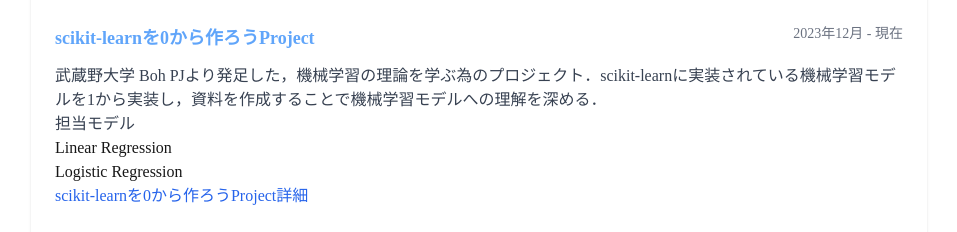
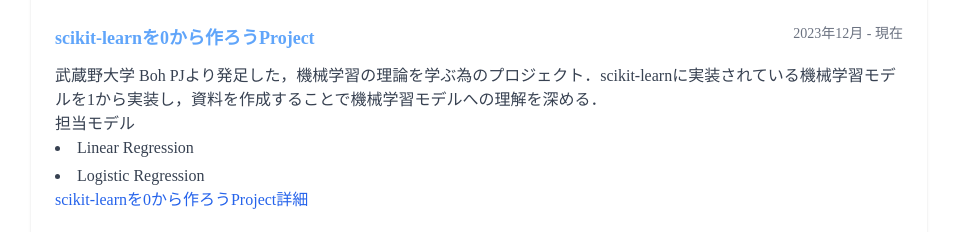
Before and after one commit to Takahashi-Kaisei/mypage, a Next.js app: page /profile in a window 1280 px wide. Shown: the part 1200-1432 px from the top of the page, without its empty margins (161-1118 px from the left). Built offline with nearby package versions, Linux system fonts and the light colour scheme.

Commit message:
プロフィールページの担当モデルを段落からリストに変更

```diff
--- a/src/app/profile/page.tsx
+++ b/src/app/profile/page.tsx
@@ -113,8 +113,10 @@
                 <p className="text-gray-700">
                 担当モデル
                 </p>
-                <p>Linear Regression</p>
-                <p>Logistic Regression</p>
+                <ul className="list-disc list-inside text-gray-700 space-y-1">
+                  <li>Linear Regression</li>
+                  <li>Logistic Regression</li>
+                </ul>
                 <p className="text-gray-700">
                   <a href="https://citrine-nemophila-f1d.notion.site/scikit-learn-0-Project-e250fa4e2206458682ce9015e9a29e79" target="_blank" rel="noopener noreferrer" className="text-blue-600 hover:underline">scikit-learnを0から作ろうProject詳細</a>
                 </p>
```
